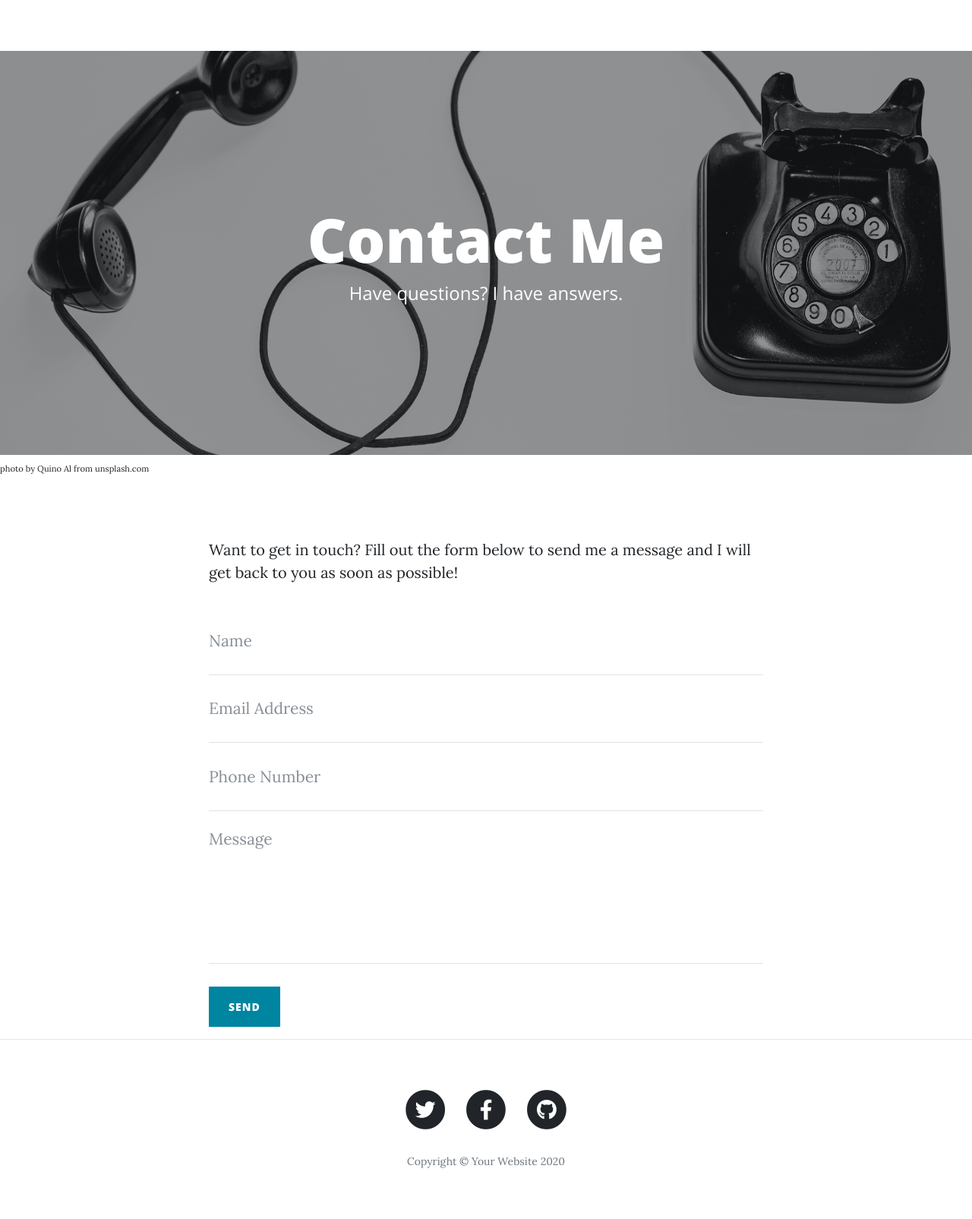
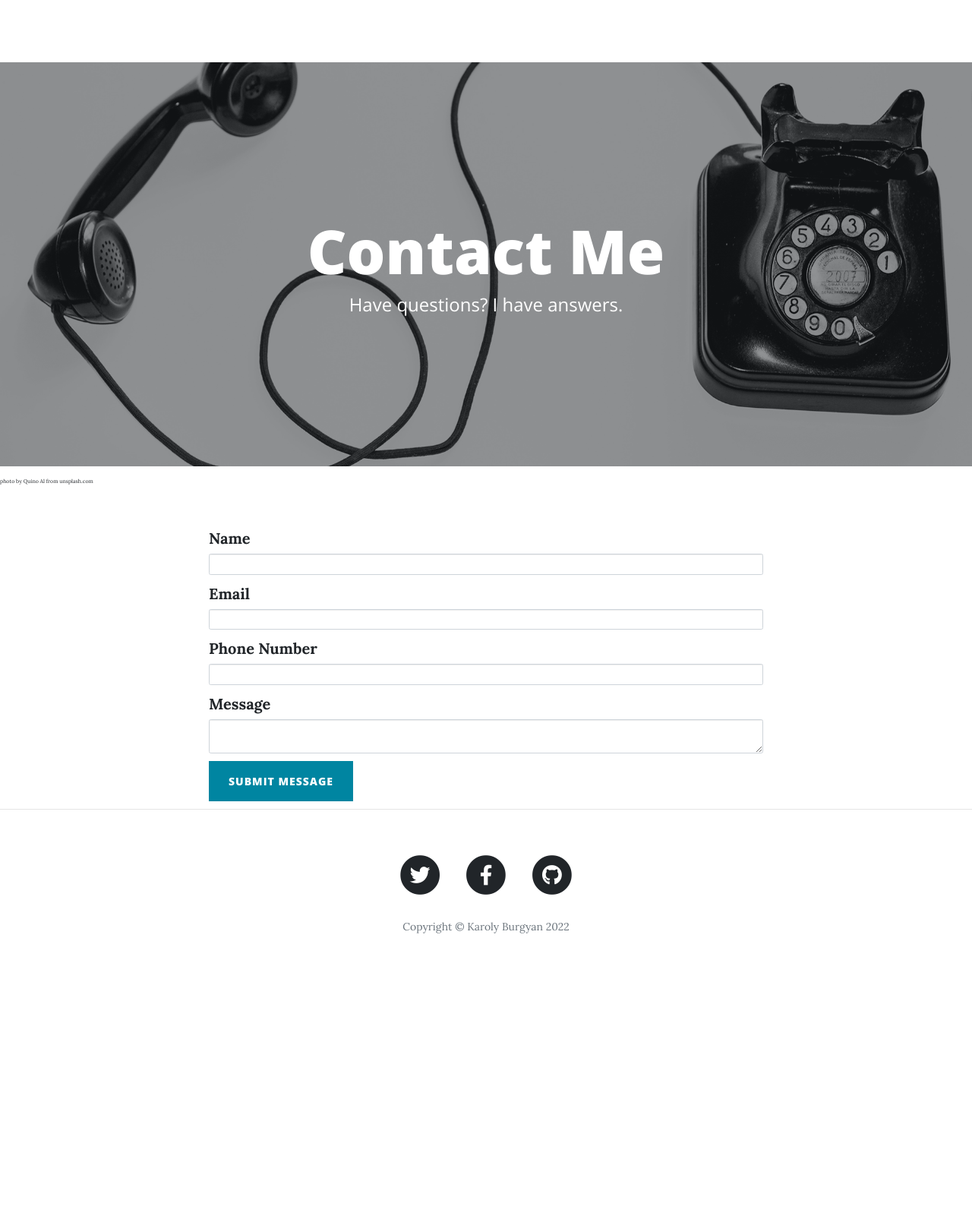
Before and after one commit to cburgyan/MultiBloggerWithAuthentication_Flask_Bootstrap_CKEditor_Gravatar_SQLAlchemy_Login_Manager_UserMixin, a Flask app: page /contact in a window 1280 px wide. Shown: the whole page at 76% size. After the commit the page ends 1229 px from the top, so only its background shows below. Run offline with Flask 2, Linux system fonts and the light colour scheme; some libraries are stand-ins or nearby versions.

Commit message:
connect contact page to sending emails to me

```diff
--- a/forms.py
+++ b/forms.py
@@ -17,3 +17,11 @@
 class CommentForm(FlaskForm):
     body = CKEditorField("Comment", validators=[DataRequired()])
     submit = SubmitField('Submit Comment')
+
+
+class ContactForm(FlaskForm):
+    name = StringField('Name', validators=[DataRequired()])
+    email = StringField('Email', validators=[DataRequired()])
+    phone = StringField('Phone Number', validators=[])
+    message = CKEditorField("Message", validators=[DataRequired()])
+    submit = SubmitField('Submit Message')
--- a/main.py
+++ b/main.py
@@ -6,16 +6,19 @@
 from flask_sqlalchemy import SQLAlchemy
 from sqlalchemy.orm import relationship
 from flask_login import UserMixin, login_user, LoginManager, login_required, current_user, logout_user
-from forms import CreatePostForm, CommentForm
+from forms import CreatePostForm, CommentForm, ContactForm
 from flask_gravatar import Gravatar
 from flask_wtf import FlaskForm
 from wtforms import StringField, SubmitField, PasswordField
 from wtforms.validators import DataRequired
 from functools import wraps
+import smtplib
 import os
 
 app = Flask(__name__)
 app.config['SECRET_KEY'] = os.environ.get('SECRET_KEY')
+MY_EMAIL = os.environ.get('MY_EMAIL')
+MY_PASSWORD = os.environ.get('MY_PASSWORD')
 ckeditor = CKEditor(app)
 gravatar = Gravatar(
     app,
@@ -116,6 +119,18 @@
     submit = SubmitField('Submit')
 
 
+def send_message(email, phone, message, name='None'):
+    try:
+        with smtplib.SMTP("smtp.mail.yahoo.com", port=587) as smtp_connection:
+            smtp_connection.starttls()
+            smtp_connection.login(user=MY_EMAIL, password=MY_PASSWORD)
+            smtp_connection.sendmail(from_addr=MY_EMAIL,
+                                     to_addrs=MY_EMAIL,
+                                     msg=f"Subject: From AFTERNOON-CUPS\n\nName:\n{name}\nPhone:\n{phone}\nEmail:\n{email}\nMessage:\n{message}")
+    except Exception as error_message:
+        print(f"Something Went Wrong In Sending The Email:\n{error_message}")
+
+
 @login_manager.user_loader
 def load_user(user_id):
     return User.query.filter_by(id=user_id).first()
@@ -210,9 +225,20 @@
     return render_template("about.html")
 
 
-@app.route("/contact")
+@app.route("/contact", methods=['GET', 'POST'])
 def contact():
-    return render_template("contact.html")
+    form = ContactForm()
+    if form.validate_on_submit():
+        email = form.email.data
+        name = form.name.data
+        phone = form.phone.data
+        message = form.message.data
+        send_message(email, phone, message, name)
+
+        flash('Message sent!')
+        return redirect(url_for('contact'))
+
+    return render_template("contact.html", form=form)
 
 
 def admin_or_post_author_only(func):
@@ -317,4 +343,4 @@
 
 
 if __name__ == "__main__":
-    app.run(host='0.0.0.0', port=5000)
+    app.run(debug=True)#host='0.0.0.0', port=5000)
--- a/templates/contact.html
+++ b/templates/contact.html
@@ -1,3 +1,7 @@
+{% extends 'bootstrap/base.html' %}
+{% import "bootstrap/wtf.html" as wtf %}
+
+{% block content %}
 {% include "header.html" %}
 
   <!-- Page Header -->
@@ -20,50 +24,23 @@
 </div>
 
   <!-- Main Content -->
+
   <div class="container">
+    {% with messages = get_flashed_messages() %}
+      {% if messages %}
+        {% for message in messages %}
+          <p style="color: lightgreen;">{{ message }}</p>
+        {% endfor %}
+      {% endif %}
+    {% endwith %}
     <div class="row">
       <div class="col-lg-8 col-md-10 mx-auto">
-        <p>Want to get in touch? Fill out the form below to send me a message and I will get back to you as soon as possible!</p>
-        <!-- Contact Form - Enter your email address on line 19 of the mail/contact_me.php file to make this form work. -->
-        <!-- WARNING: Some web hosts do not allow emails to be sent through forms to common mail hosts like Gmail or Yahoo. It's recommended that you use a private domain email address! -->
-        <!-- To use the contact form, your site must be on a live web host with PHP! The form will not work locally! -->
-        <form name="sentMessage" id="contactForm" novalidate>
-          <div class="control-group">
-            <div class="form-group floating-label-form-group controls">
-              <label>Name</label>
-              <input type="text" class="form-control" placeholder="Name" id="name" required data-validation-required-message="Please enter your name.">
-              <p class="help-block text-danger"></p>
-            </div>
-          </div>
-          <div class="control-group">
-            <div class="form-group floating-label-form-group controls">
-              <label>Email Address</label>
-              <input type="email" class="form-control" placeholder="Email Address" id="email" required data-validation-required-message="Please enter your email address.">
-              <p class="help-block text-danger"></p>
-            </div>
-          </div>
-          <div class="control-group">
-            <div class="form-group col-xs-12 floating-label-form-group controls">
-              <label>Phone Number</label>
-              <input type="tel" class="form-control" placeholder="Phone Number" id="phone" required data-validation-required-message="Please enter your phone number.">
-              <p class="help-block text-danger"></p>
-            </div>
-          </div>
-          <div class="control-group">
-            <div class="form-group floating-label-form-group controls">
-              <label>Message</label>
-              <textarea rows="5" class="form-control" placeholder="Message" id="message" required data-validation-required-message="Please enter a message."></textarea>
-              <p class="help-block text-danger"></p>
-            </div>
-          </div>
-          <br>
-          <div id="success"></div>
-          <button type="submit" class="btn btn-primary" id="sendMessageButton">Send</button>
-        </form>
+       {{ wtf.quick_form(form, novalidate=True, button_map={"submit": "primary"}) }}
       </div>
     </div>
   </div>
 
   <hr>
 
-  {% include "footer.html" %}
+{% include "footer.html" %}
+{% endblock %}
--- a/templates/footer.html
+++ b/templates/footer.html
@@ -29,7 +29,7 @@
               </a>
             </li>
           </ul>
-          <p class="copyright text-muted">Copyright &copy; Your Website 2020</p>
+          <p class="copyright text-muted">Copyright &copy; Karoly Burgyan 2022</p>
         </div>
       </div>
     </div>
```
Also changed, not shown: templates/register.html (+7 -0 lines).
